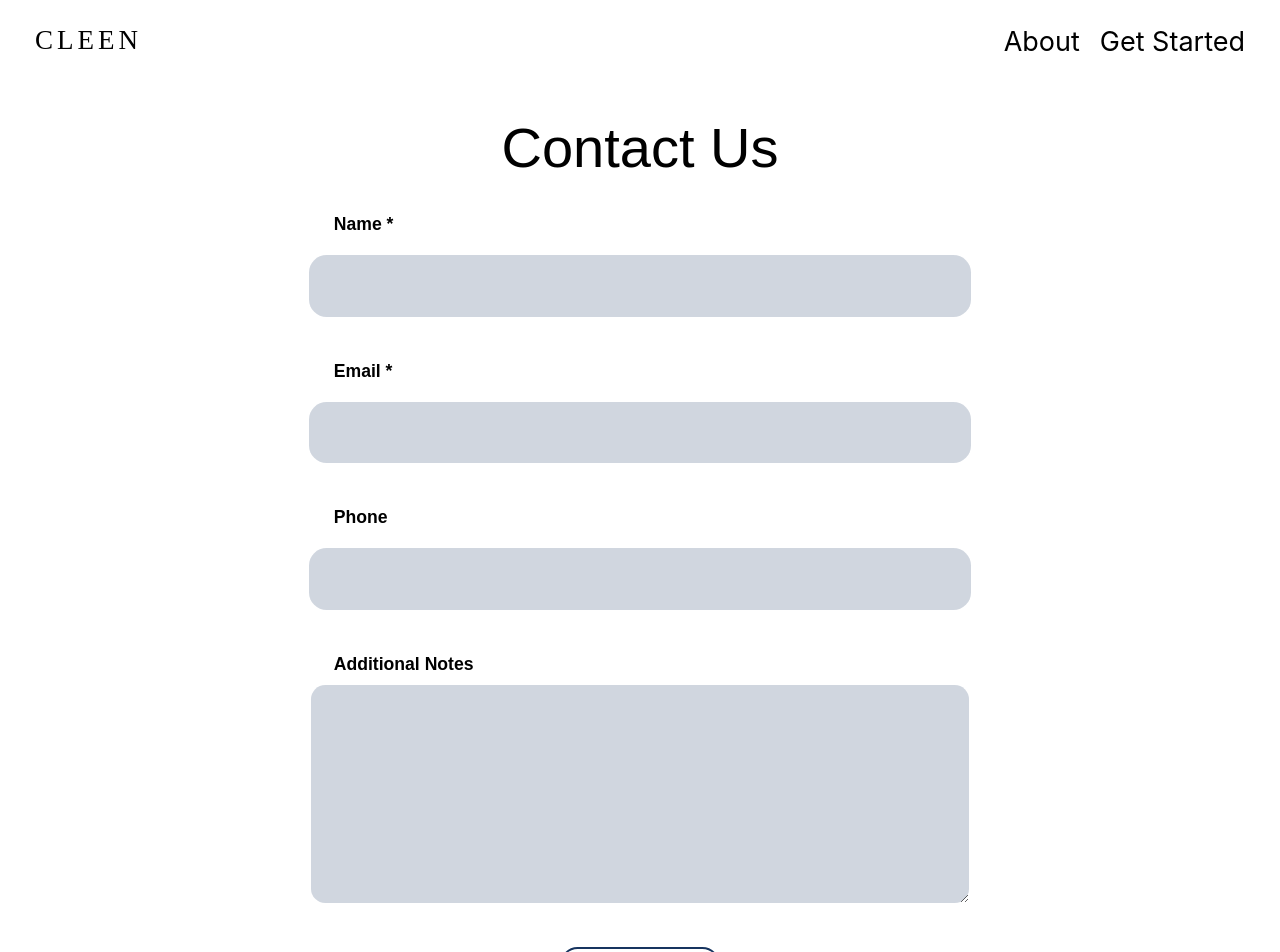
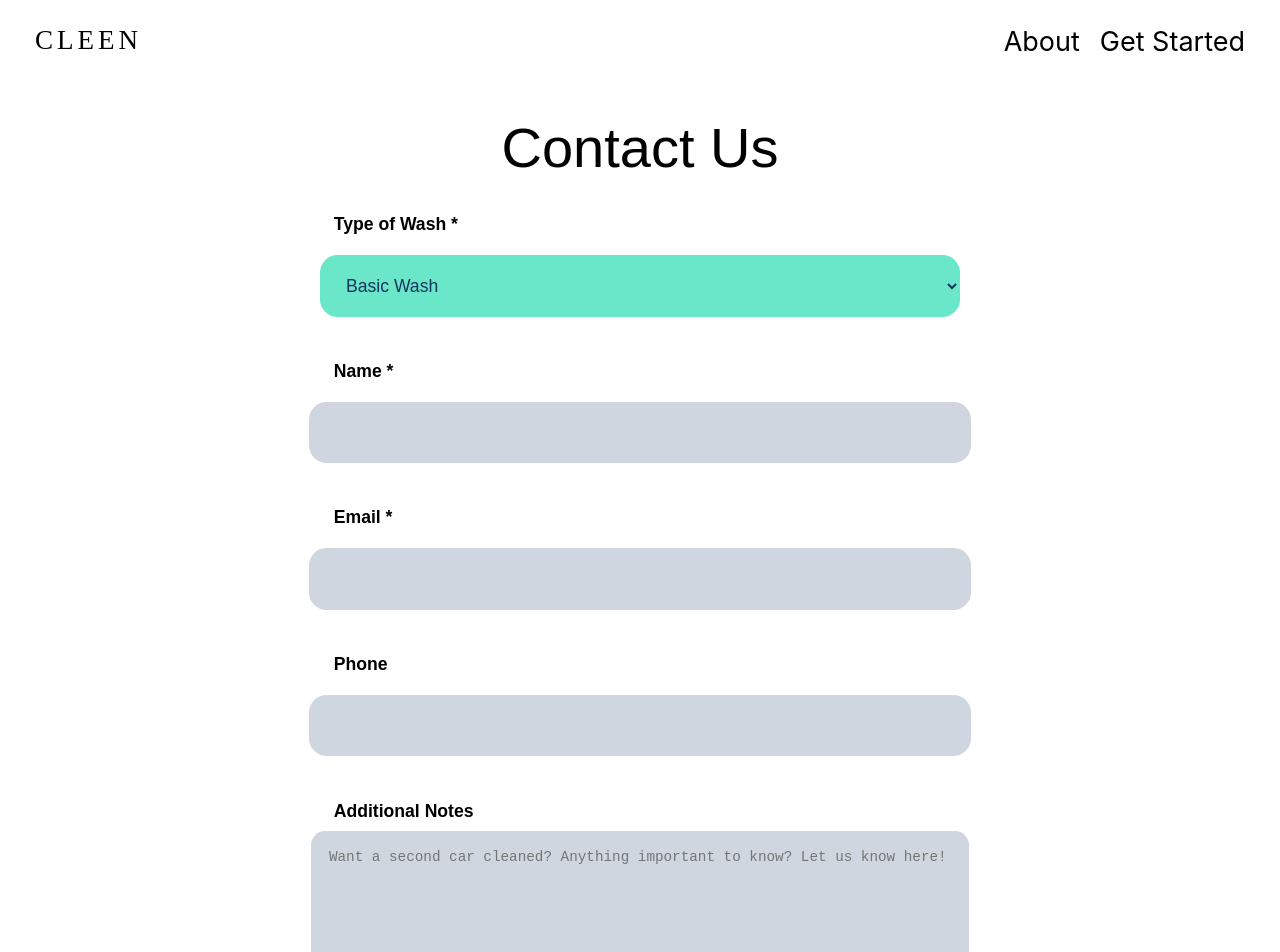
Before and after one commit to jalford14/cleen, a React (Create React App) app: page /about in a window 1280 px wide. Shown: the top 952 px of the page. Built offline with nearby package versions, Linux system fonts and the light colour scheme.

Commit message:
dropdown menu, color-coded, based on type of wash

```diff
--- a/src/components/WashForm.js
+++ b/src/components/WashForm.js
@@ -1,11 +1,44 @@
 import React from "react";
 import "./css/WashForm.css"
 import axios from "axios";
-import { Link, Switch, Route } from "react-router-dom";
 
 class WashForm extends React.Component {
+  constructor() {
+    super();
+    this.state = {
+      selectColor: "rgba(22,52,95,0.2)",
+    };
+  }
+
+  componentDidMount() {
+    this.updateColor();
+  }
+
+  updateColor() {
+    var value = document.getElementById("type").value;
+    this.chooseColor(value);
+  }
+
+  chooseColor(value) {
+    switch(value) {
+      case "basic":
+        this.setState({selectColor: "#6AE6C9"});
+        break;
+      case "pro":
+        this.setState({selectColor: "#75C2E6"});
+        break;
+      case "interior":
+        this.setState({selectColor: "#FA8C9C"});
+        break;
+      case "full-works":
+        this.setState({selectColor: "#FAB05A"});
+        break;
+    }
+  }
+
   handleSubmit(e){
         e.preventDefault();
+        const type = document.getElementById("type").value;
         const name = document.getElementById("name").value;
         const email = document.getElementById("email").value;
         const phone = document.getElementById("phone").value;
@@ -14,6 +47,7 @@ class WashForm extends React.Component {
             method: "POST",
             url:"http://localhost:5000/send",
             data: {
+                type: type,
                 name: name,
                 email: email,
                 phone: phone,
@@ -40,6 +74,15 @@ class WashForm extends React.Component {
 
         <form class="wash-form" id="contact-form" onSubmit={this.handleSubmit.bind(this)} method="POST">
           <label class="form-control" />
+            <span class="form-label">Type of Wash *</span>
+              <select class="form-dropdown" id="type" onChange={this.updateColor.bind(this)} style={{backgroundColor: this.state.selectColor}}>
+                <option value="basic">Basic Wash</option>
+                <option value="pro">On-Demand Wash</option>
+                <option value="interior">Interior Detailing</option>
+                <option value="full-works">The Full Works</option>
+              </select>
+
+          <label class="form-control" />
             <span class="form-label">Name *</span>
               <input class="form-input" id="name" type="text" required/>
 
@@ -53,7 +96,9 @@ class WashForm extends React.Component {
 
           <label class="form-control" />
             <span class="form-label">Additional Notes</span>
-              <textarea class="form-textarea" id="notes" />
+              <textarea class="form-textarea" id="notes"
+                placeholder="Want a second car cleaned? Anything important to know? Let us know here!"
+              />
 
           <input class="form-submit" type="submit" value="Submit" />
         </form>
--- a/src/components/css/WashForm.css
+++ b/src/components/css/WashForm.css
@@ -53,7 +53,7 @@
   align-items: center;
 }
 
-.wash-form .form-input, .form-submit {
+.wash-form .form-input, .form-submit, .form-dropdown {
   margin: 10px;
   height: 3.5em;
   width: 100%;
@@ -69,8 +69,8 @@
   transition: background-color 0.2s;
 }
 
-input:focus, textarea:focus {
-  outline: none;
+.form-dropdown {
+  transition-delay: .1s;
 }
 
 .form-submit {
@@ -90,3 +90,7 @@ input:focus, textarea:focus {
   background-color: #16345f;
   color: white;
 }
+
+input:focus, textarea:focus, select:focus {
+  outline: none;
+}
```
